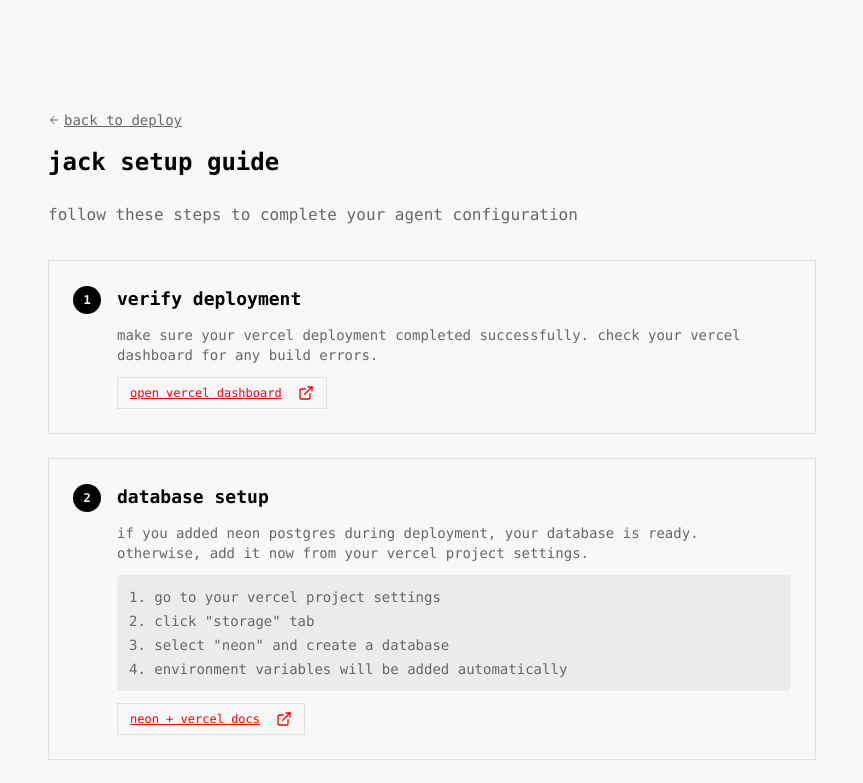
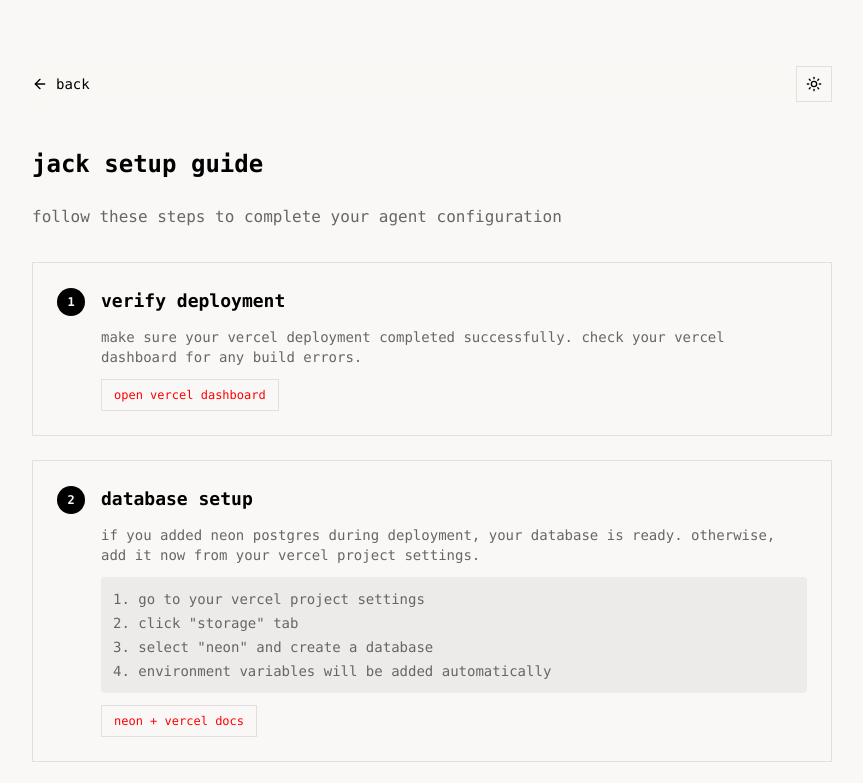
Before and after one commit to vishesh-baghel/experiments, a Next.js app in the folder packages/squad/: page /deploy/jack/guide in a window 1280 px wide. Shown: the top 783 px of the page, without its empty margins (208-1071 px from the left). Built offline with nearby package versions, Linux system fonts and the light colour scheme; no server answers.

Commit message:
added header and footer on guide pages and fixed minor styling issues

```diff
--- a/packages/squad/src/app/deploy/[agentId]/deploy-flow.tsx
+++ b/packages/squad/src/app/deploy/[agentId]/deploy-flow.tsx
@@ -18,7 +18,7 @@ import {
   trackDeploySuccess,
   trackDeployFailure,
 } from "@/lib/analytics";
-import { ArrowLeft, ExternalLink, Loader2, CheckCircle2 } from "lucide-react";
+import { Loader2, CheckCircle2 } from "lucide-react";
 
 interface DeployFlowProps {
   agent: AgentConfig;
@@ -176,17 +176,6 @@ export const DeployFlow = ({ agent }: DeployFlowProps) => {
           </Button>
         </div>
       </div>
-
-      {/* Back Link */}
-      <div className="text-center">
-        <Link
-          href={`/${agent.id}`}
-          className="text-sm text-muted-foreground hover:underline inline-flex items-center gap-1"
-        >
-          <ArrowLeft className="h-3 w-3" />
-          back to {agent.name}
-        </Link>
-      </div>
     </div>
   );
 };
--- a/packages/squad/src/app/deploy/[agentId]/guide/page.tsx
+++ b/packages/squad/src/app/deploy/[agentId]/guide/page.tsx
@@ -10,6 +10,8 @@ import Link from "next/link";
 import { getAgentById, agents } from "@/config/agents";
 import { ArrowLeft, ExternalLink, CheckCircle2 } from "lucide-react";
 import { Button } from "@/components/ui/button";
+import { Header } from "@/components/sections/header";
+import { Footer } from "@/components/sections/footer";
 
 interface GuidePageProps {
   params: Promise<{ agentId: string }>;
@@ -44,17 +46,13 @@ const GuidePage = async ({ params }: GuidePageProps) => {
   }
 
   return (
-    <div className="min-h-screen bg-background">
-      <div className="max-w-[800px] mx-auto px-4 py-12">
-        {/* Header */}
+    <div className="min-h-screen bg-background font-mono">
+      <div className="max-w-[800px] mx-auto">
+        <Header />
+
+        <main>
+          {/* Page Header */}
           <div className="mb-8">
-          <Link
-            href={`/deploy/${agent.id}`}
-            className="text-sm text-muted-foreground hover:underline inline-flex items-center gap-1 mb-4"
-          >
-            <ArrowLeft className="h-3 w-3" />
-            back to deploy
-          </Link>
             <h1 className="text-2xl font-bold">{agent.name} setup guide</h1>
             <p className="text-muted-foreground mt-2">
               follow these steps to complete your agent configuration
@@ -84,14 +82,13 @@ const GuidePage = async ({ params }: GuidePageProps) => {
                     </div>
                   )}
                   {step.link && (
-                    <Button variant="outline" size="sm" asChild>
+                    <Button variant="outline" size="sm" className="no-underline" asChild>
                       <a
                         href={step.link.url}
                         target="_blank"
                         rel="noreferrer"
                       >
                         {step.link.text}
-                        <ExternalLink className="ml-2 h-3 w-3" />
                       </a>
                     </Button>
                   )}
@@ -137,6 +134,9 @@ const GuidePage = async ({ params }: GuidePageProps) => {
             </a>
           </p>
         </div>
+        </main>
+
+        <Footer />
       </div>
     </div>
   );
--- a/packages/squad/src/components/sections/header.tsx
+++ b/packages/squad/src/components/sections/header.tsx
@@ -8,6 +8,11 @@ import { ThemeToggle } from "@/components/ui/theme-toggle";
 export const Header = () => {
   const pathname = usePathname();
   const isHomePage = pathname === "/";
+
+  // Extract agentId from paths like /deploy/jack or /deploy/jack/guide
+  const deployMatch = pathname.match(/^\/deploy\/([^\/]+)/);
+  const agentId = deployMatch ? deployMatch[1] : null;
+  const backHref = agentId ? `/${agentId}` : "/";
 
   return (
     <header className="sticky top-0 z-40 mb-10 bg-background supports-[backdrop-filter]:bg-background/80 backdrop-blur">
@@ -22,7 +27,7 @@ export const Header = () => {
             </Link>
           ) : (
             <Link
-              href="/"
+              href={backHref}
               className="inline-flex items-center gap-2 text-sm text-foreground no-underline hover:text-muted-foreground"
             >
               <ArrowLeft className="h-4 w-4" />
```
Lines whose indentation alone changed are shown as unchanged.
